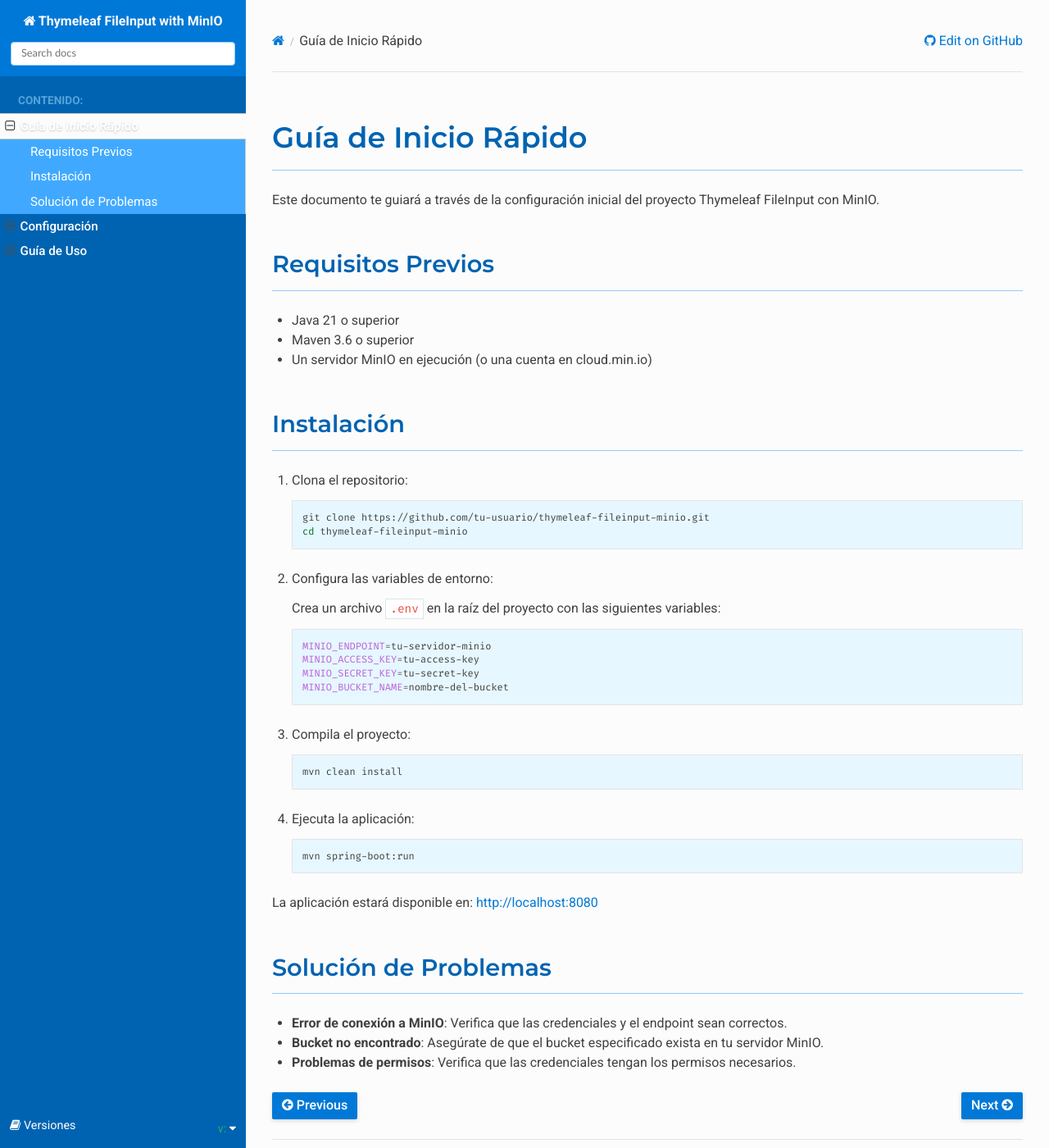
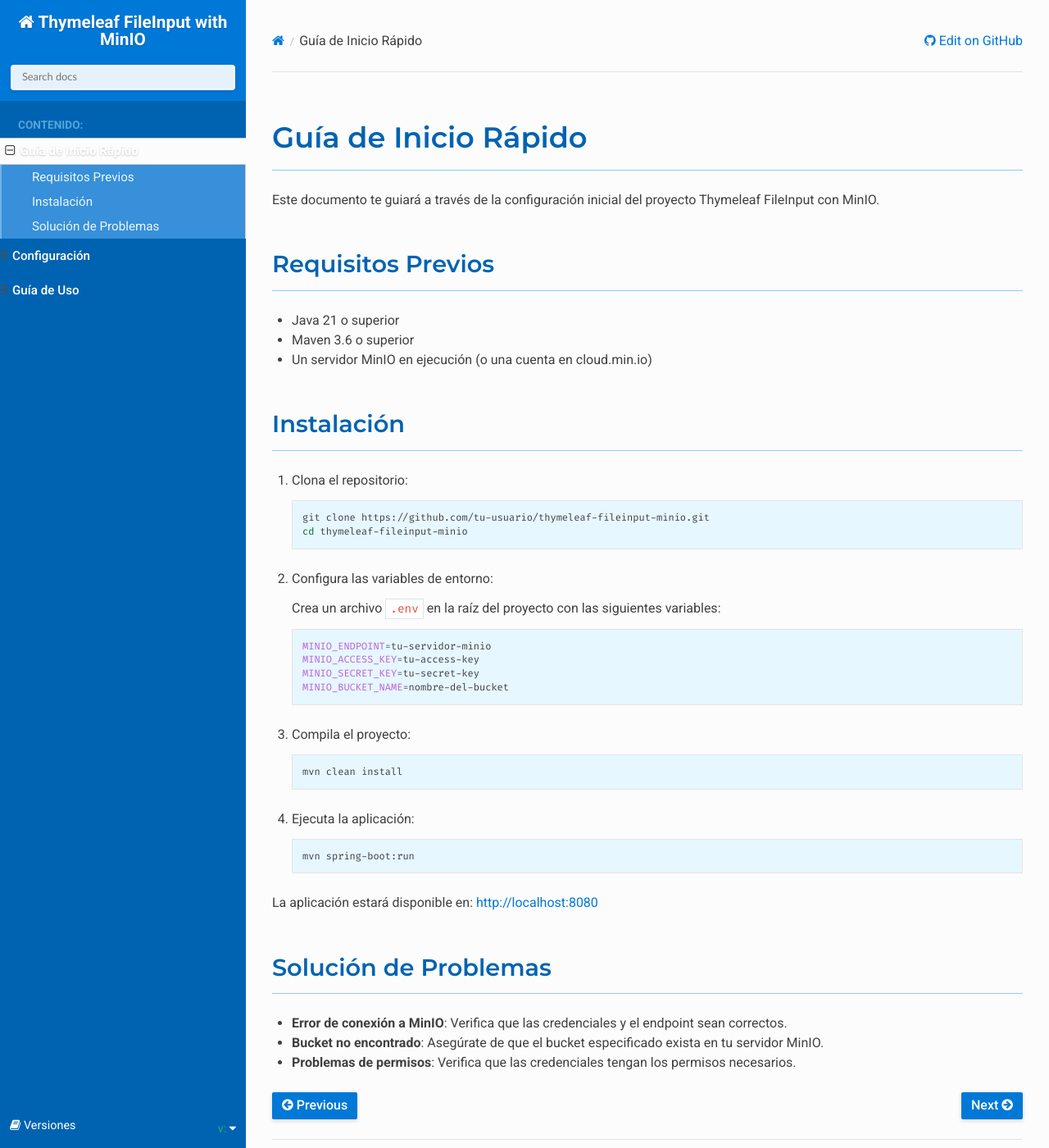
Before and after one commit to zademy/thymeleaf-fileinput-minio, a Sphinx documentation site: the page built from docs/getting-started.rst, in a window 1280 px wide and 1400 px high. Shown: the whole window at 82% size. Built offline with Sphinx 7.4.7 and the Read the Docs theme 3.1.0, drawn with Linux system fonts in a browser that asks for light colours; pages that are not in the unit, such as notebooks, are missing from menus.

Commit message:
Update custom.css

```diff
--- a/docs/_static/custom.css
+++ b/docs/_static/custom.css
@@ -56,6 +56,18 @@
     background-color: #0078D7; /* Azul principal */
 }
 
+.wy-side-nav-search > a {
+    color: #ffffff;
+    font-weight: 600;
+    font-size: 1.3em;
+    text-shadow: 0 1px 2px rgba(0, 0, 0, 0.2);
+}
+
+.wy-side-nav-search > div.version {
+    color: #ffffff;
+    opacity: 0.9;
+}
+
 /* Personalización de colores basados en la imagen */
 :root {
     --blue-primary: #0078D7;      /* Azul principal */
@@ -81,6 +93,33 @@
     font-size: 0.95em;
     color: #ffffff !important; /* Texto blanco para mejor contraste */
     font-weight: 500; /* Texto más grueso para mejor legibilidad */
+    padding: 12px 15px; /* Mayor padding para facilitar la lectura y el clic */
+}
+
+/* Estilos para submenús */
+.wy-menu-vertical li.toctree-l2 a,
+.wy-menu-vertical li.toctree-l3 a,
+.wy-menu-vertical li.toctree-l4 a {
+    color: rgba(255, 255, 255, 0.9) !important;
+    background-color: rgba(0, 0, 0, 0.15); /* Fondo ligeramente más oscuro para submenús */
+    border-left: 2px solid rgba(255, 255, 255, 0.3);
+}
+
+/* Estilos para submenús al pasar el cursor */
+.wy-menu-vertical li.toctree-l2 a:hover,
+.wy-menu-vertical li.toctree-l3 a:hover,
+.wy-menu-vertical li.toctree-l4 a:hover {
+    background-color: rgba(0, 0, 0, 0.25);
+    color: #ffffff !important;
+}
+
+/* Estilos para submenús activos */
+.wy-menu-vertical li.toctree-l2.current > a,
+.wy-menu-vertical li.toctree-l3.current > a,
+.wy-menu-vertical li.toctree-l4.current > a {
+    background-color: rgba(64, 169, 255, 0.3);
+    color: #ffffff !important;
+    border-left: 2px solid #ffffff;
 }
 
 .wy-menu-vertical a:hover {
@@ -234,9 +273,18 @@
 }
 
 .wy-side-nav-search input[type="text"] {
-    border-color: var(--blue-lighter);
-    box-shadow: none;
+    border: 2px solid #ffffff;
+    box-shadow: 0 2px 5px rgba(0, 0, 0, 0.1);
     border-radius: 4px;
+    background-color: rgba(255, 255, 255, 0.9);
+    color: #333333;
+    font-weight: 500;
+}
+
+.wy-side-nav-search input[type="text"]:focus {
+    border-color: #ffffff;
+    box-shadow: 0 0 8px rgba(255, 255, 255, 0.6);
+    outline: none;
 }
 
 /* Estilo para imágenes */
```
